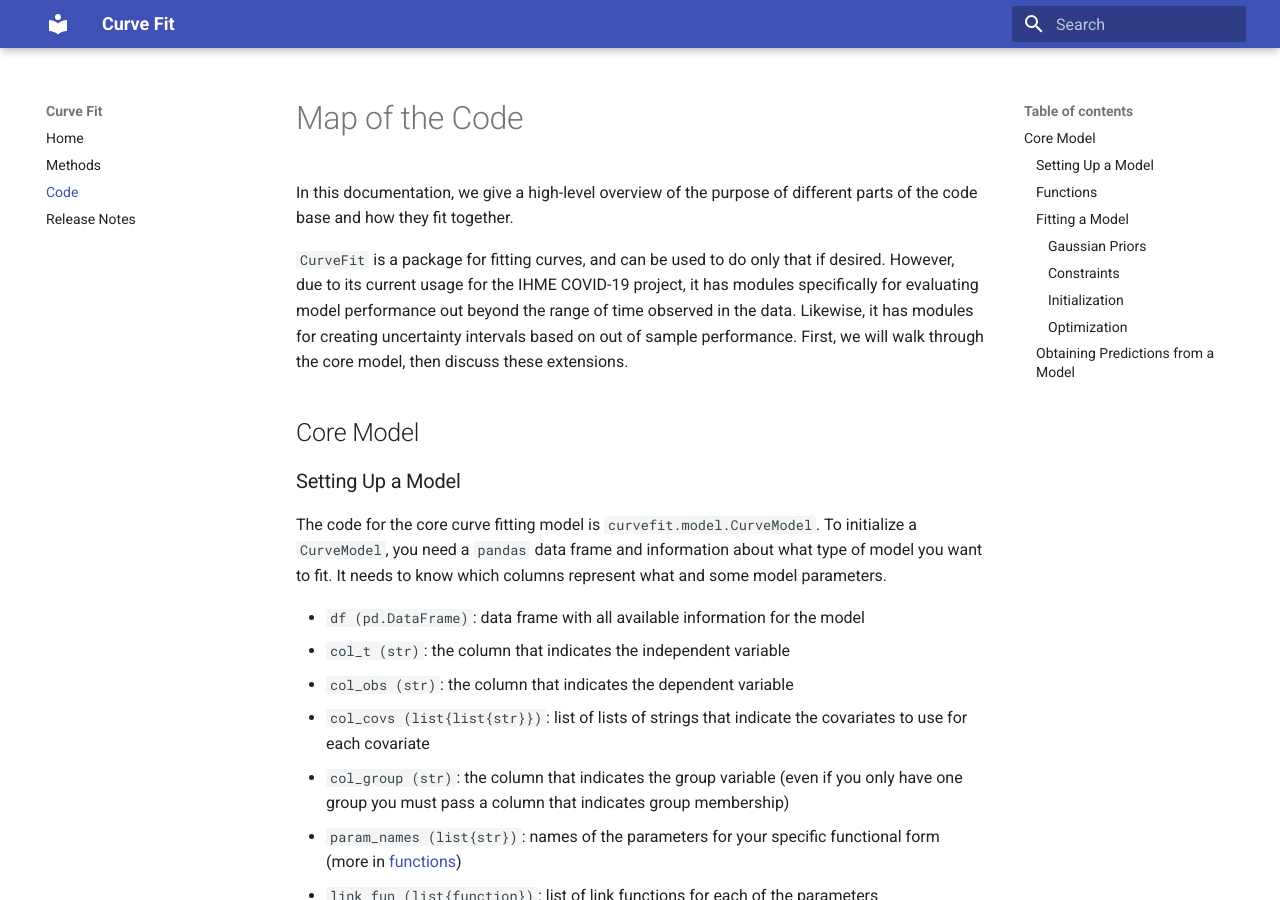
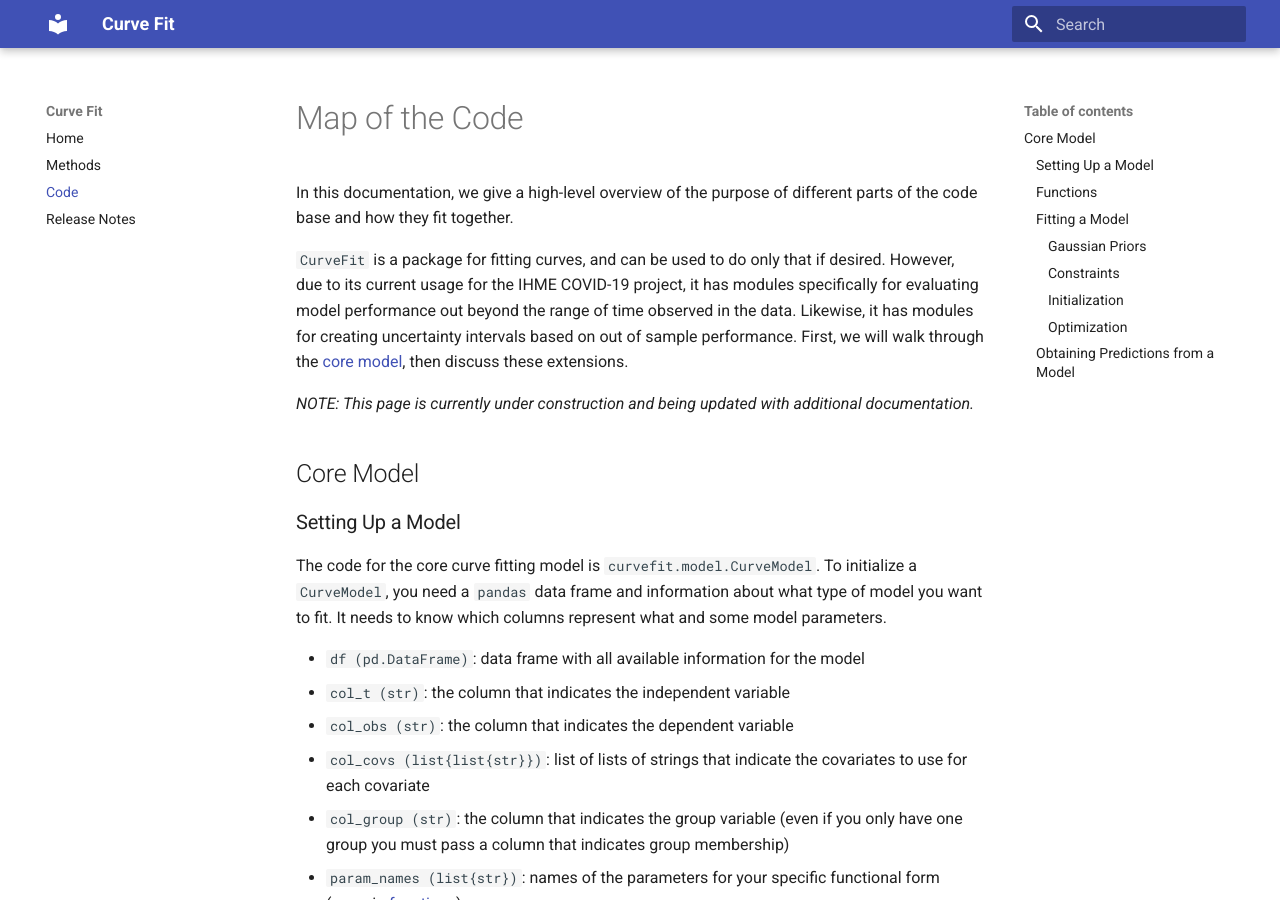
Before and after one commit to ihmeuw-msca/CurveFit, an MkDocs documentation site: the page built from docs/code.md, in a window 1280 px wide and 900 px high. Built offline with MkDocs 1.6.1 and Material for MkDocs 9.7.7, drawn with Linux system fonts in a browser that asks for light colours.

Commit message:
Updated note

```diff
--- a/docs/code.md
+++ b/docs/code.md
@@ -7,7 +7,9 @@ and how they fit together.
 However, due to its current usage for the IHME COVID-19 project, it has modules specifically for evaluating model
 performance out beyond the range of time observed in the data. Likewise, it has modules for creating
 uncertainty intervals based on out of sample performance.
-First, we will walk through the core model, then discuss these extensions.
+First, we will walk through the [core model](#core-model), then discuss these extensions.
+
+*NOTE: This page is currently under construction and being updated with additional documentation.*
 
 ## Core Model
 
```
